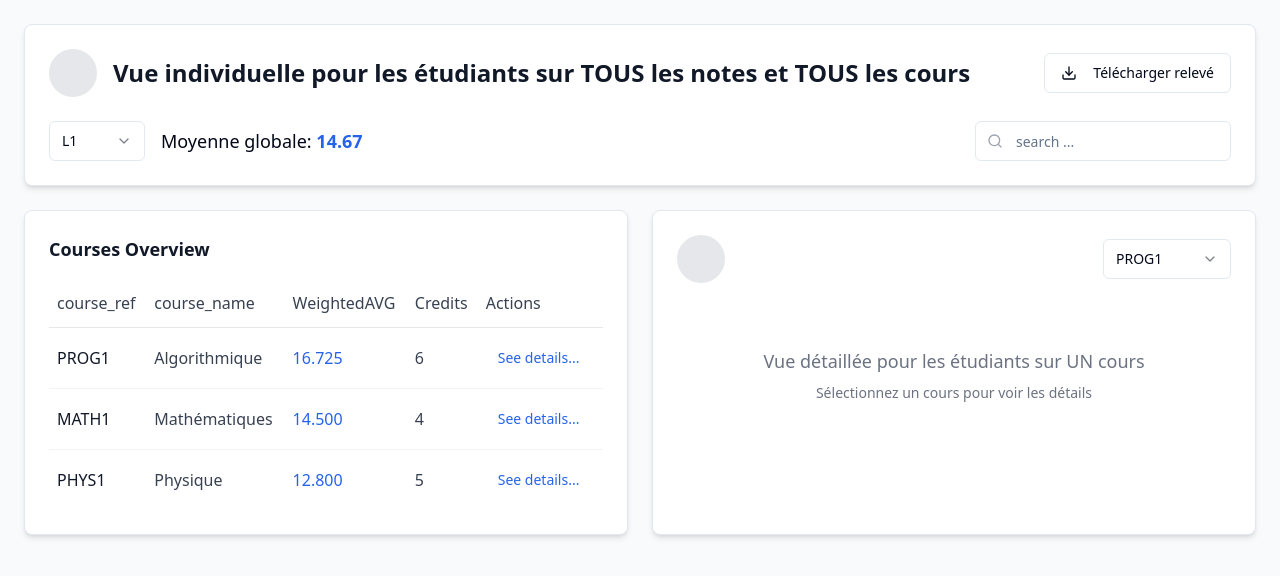
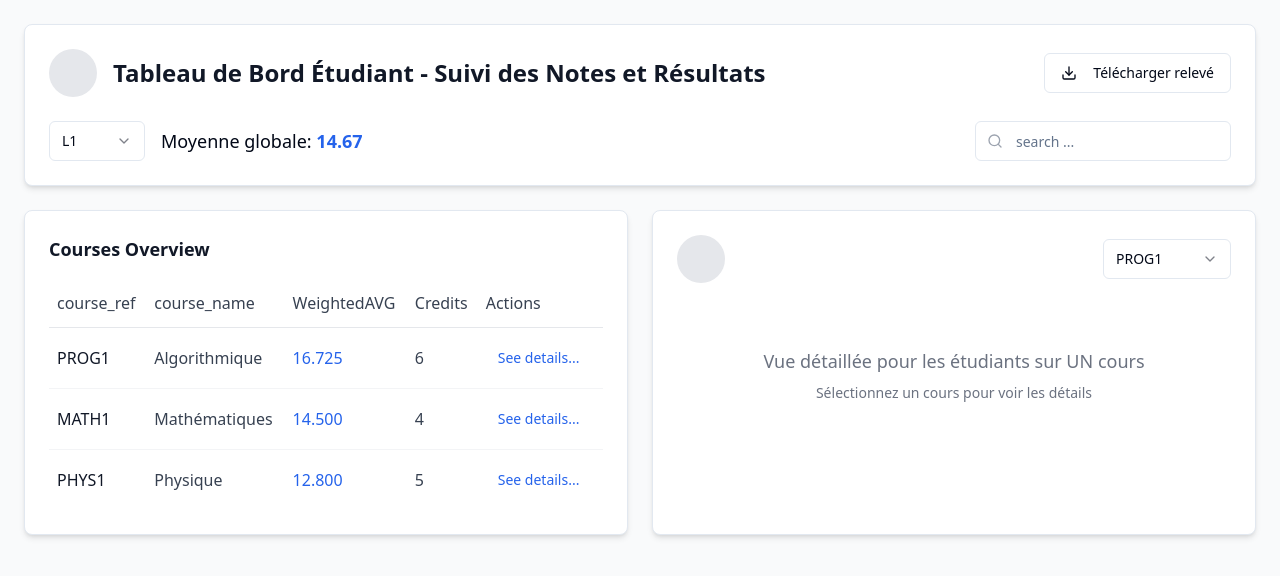
Before and after one commit to FiantsoHarena2/material-design-canvas-craft, a React (Vite) app: page / in a window 1280 px wide. Shown: the top 576 px of the page. Built offline with nearby package versions, Linux system fonts and the light colour scheme.

Commit message:
Refactor: Improve component titles
Update component titles for clarity.

```diff
--- a/src/pages/Index.tsx
+++ b/src/pages/Index.tsx
@@ -76,7 +76,7 @@ const Index = () => {
               <div className="w-12 h-12 bg-gray-200 rounded-full"></div>
               <div>
                 <h1 className="text-2xl font-semibold text-gray-900">
-                  Vue individuelle pour les étudiants sur TOUS les notes et TOUS les cours
+                  Tableau de Bord Étudiant - Suivi des Notes et Résultats
                 </h1>
               </div>
             </div>
```
